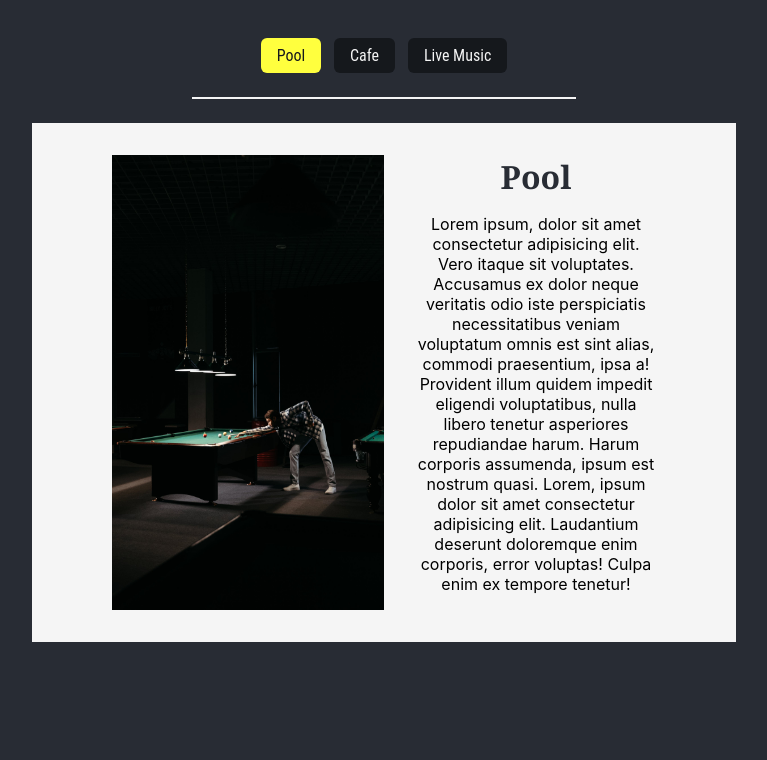
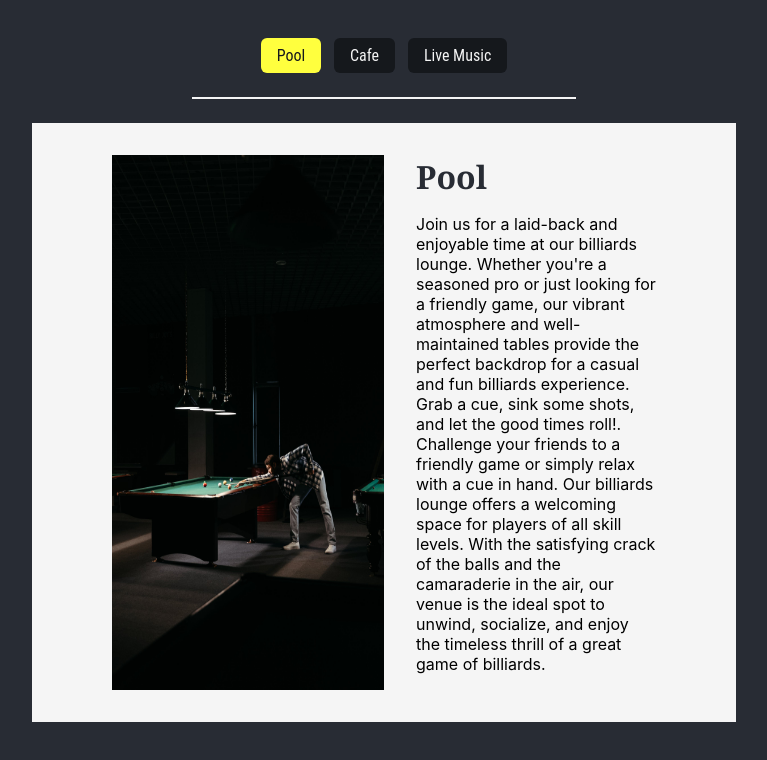
Before and after one commit to ardiantohendy/poolandcofe, a React (Create React App) app: page / in a window 1280 px wide. Shown: the part 802-1562 px from the top of the page, without its empty margins (256-1023 px from the left). Built offline with nearby package versions, Linux system fonts and the light colour scheme.

Commit message:
new commit

```diff
--- a/src/components/Main/Main.css
+++ b/src/components/Main/Main.css
@@ -34,7 +34,7 @@ section .content {
 section .content .description {
   display: flex;
   flex-direction: column;
-  align-items: center;
+  align-items: start;
 }
 
 section .content .description h1 {
@@ -43,7 +43,7 @@ section .content .description h1 {
 }
 
 section .content .description p {
-  text-align: center;
+  text-align: start;
 }
 
 img {
--- a/src/datas/Data.jsx
+++ b/src/datas/Data.jsx
@@ -6,19 +6,19 @@ export const DataForMenu = {
   pool: {
     title: "Pool",
     description:
-      "Lorem ipsum, dolor sit amet consectetur adipisicing elit. Vero itaque sit voluptates. Accusamus ex dolor neque veritatis odio iste perspiciatis necessitatibus veniam voluptatum omnis est sint alias, commodi praesentium, ipsa a! Provident illum quidem impedit eligendi voluptatibus, nulla libero tenetur asperiores repudiandae harum. Harum corporis assumenda, ipsum est nostrum quasi. Lorem, ipsum dolor sit amet consectetur adipisicing elit. Laudantium deserunt doloremque enim corporis, error voluptas! Culpa enim ex tempore tenetur!",
+      "Join us for a laid-back and enjoyable time at our billiards lounge. Whether you're a seasoned pro or just looking for a friendly game, our vibrant atmosphere and well-maintained tables provide the perfect backdrop for a casual and fun billiards experience. Grab a cue, sink some shots, and let the good times roll!. Challenge your friends to a friendly game or simply relax with a cue in hand. Our billiards lounge offers a welcoming space for players of all skill levels. With the satisfying crack of the balls and the camaraderie in the air, our venue is the ideal spot to unwind, socialize, and enjoy the timeless thrill of a great game of billiards.",
     image: poolImg,
   },
   cafe: {
     title: "Bar & Cafe",
     description:
-      "Lorem ipsum, dolor sit amet consectetur adipisicing elit. Vero itaque sit voluptates. Accusamus ex dolor neque veritatis odio iste perspiciatis necessitatibus veniam voluptatum omnis est sint alias, commodi praesentium, ipsa a! Provident illum quidem impedit eligendi voluptatibus, nulla libero tenetur asperiores repudiandae harum. Harum corporis assumenda, ipsum est nostrum quasi. Lorem, ipsum dolor sit amet consectetur adipisicing elit. Laudantium deserunt doloremque enim corporis, error voluptas! Culpa enim ex tempore tenetur!",
+      "Step into our cafe nestled within the heart of our billiards lounge. Indulge your senses in the aromatic embrace of freshly brewed coffee and the delightful hum of friendly competition. Whether you're taking a break between games or simply savoring a moment of relaxation, our cafe offers a tempting selection of beverages and snacks. Enjoy the perfect blend of skillful play and culinary delights, where each sip and bite enhances the overall experience. Our cafe is designed to be the cozy hub where great games and great flavors seamlessly come together.",
     image: cafeImg,
   },
   live_music: {
     title: "Live Music",
     description:
-      "Lorem ipsum, dolor sit amet consectetur adipisicing elit. Vero itaque sit voluptates. Accusamus ex dolor neque veritatis odio iste perspiciatis necessitatibus veniam voluptatum omnis est sint alias, commodi praesentium, ipsa a! Provident illum quidem impedit eligendi voluptatibus, nulla libero tenetur asperiores repudiandae harum. Harum corporis assumenda, ipsum est nostrum quasi. Lorem, ipsum dolor sit amet consectetur adipisicing elit. Laudantium deserunt doloremque enim corporis, error voluptas! Culpa enim ex tempore tenetur!",
+      "Feel the rhythm of the night come alive in our billiards lounge with live music that sets the perfect tone for an unforgettable experience. Immerse yourself in the soulful tunes as you enjoy a game of billiards or unwind in our cozy cafe. Our carefully curated live music events feature talented artists spanning various genres, adding a vibrant soundtrack to your evening. Whether you're a music enthusiast, a billiards aficionado, or someone seeking a lively atmosphere, our lounge is where the magic happens. Join us for a harmonious blend of skill, taste, and the joy of live music, creating memories that resonate long after the last note fades away.",
     image: musicImg,
   },
 };
```
